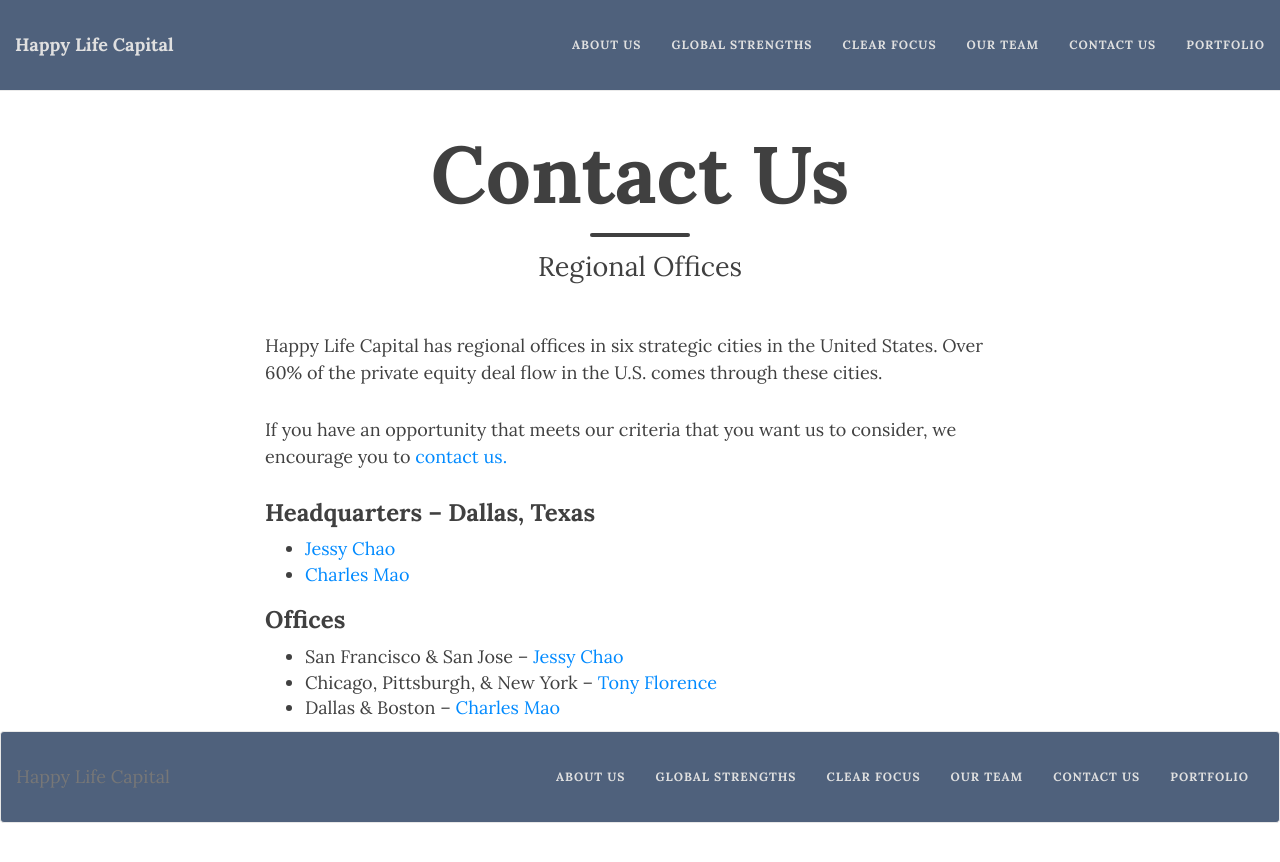
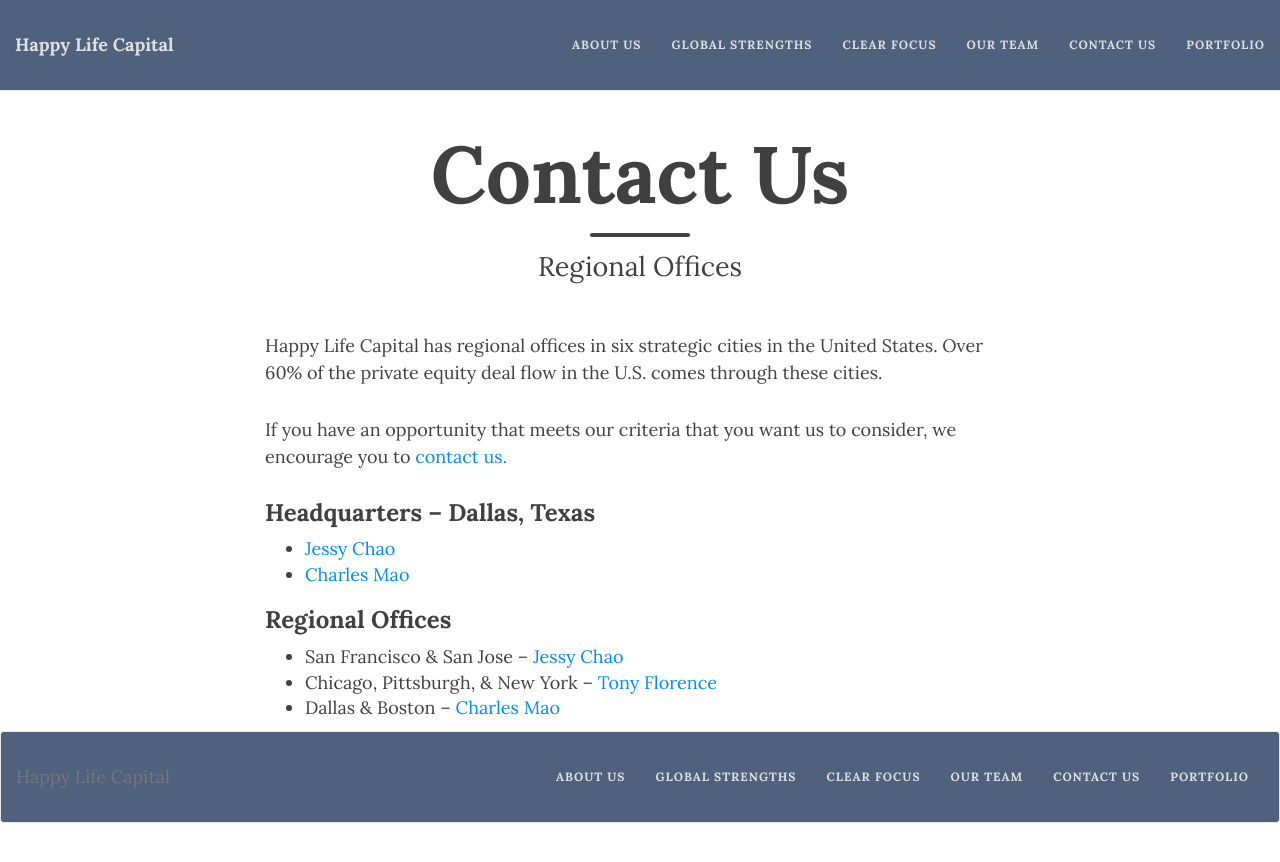
Before and after one commit to happylifecap/happylifecap.github.com, a Jekyll site: the page built from contact.md, in a window 1280 px wide. Shown: the top 862 px of the page. Built offline with Jekyll 4.4.1, drawn with Linux system fonts in a browser that asks for light colours; nearby versions of some CDN libraries.

Commit message:
new stuff

```diff
--- a/_includes/footer.html
+++ b/_includes/footer.html
@@ -8,9 +8,9 @@
         <span class="icon-bar"></span>
       </button>
       {% if site.title-img %}
-        <a class="navbar-brand navbar-brand-logo" href="{{ site.url }}"><img src="{{ site.title-img }}"/></a>
+        <a class="navbar-brand navbar-brand-logo" href="www.happylifecapital.com"><img src="{{ site.title-img }}"/></a>
       {% else %}
-        <a class="navbar-brand" href="{{ site.url }}">{{ site.title }}</a>
+        <a class="navbar-brand" href="www.happylifecapital.com">{{ site.title }}</a>
       {% endif %}
     </div>
 
--- a/_includes/nav.html
+++ b/_includes/nav.html
@@ -8,9 +8,9 @@
         <span class="icon-bar"></span>
       </button>
       {% if site.title-img %}
-        <a class="navbar-brand navbar-brand-logo" href="{{ site.url }}"><img src="{{ site.title-img }}"/></a>
+        <a class="navbar-brand navbar-brand-logo" href="www.happylifecapital.com"><img src="{{ site.title-img }}"/></a>
       {% else %}
-        <a class="navbar-brand" href="{{ site.url }}">{{ site.title }}</a>
+        <a class="navbar-brand" href="www.happylifecapital.com">{{ site.title }}</a>
       {% endif %}
     </div>
 
--- a/contact.md
+++ b/contact.md
@@ -12,7 +12,7 @@
 * [Jessy Chao](mailto:jessy_chao@happylifecapital.com)
 * [Charles Mao](mailto:charles_mao@happylifecapital.com)
 
-### Offices
+### Regional Offices
 * San Francisco & San Jose -- [Jessy Chao](mailto:jessy_chao@happylifecapital.com)
 * Chicago, Pittsburgh, & New York -- [Tony Florence](mailto:tony_florence@comcast.net)
 * Dallas & Boston -- [Charles Mao](mailto:charles_mao@happylifecapital.com)
```
